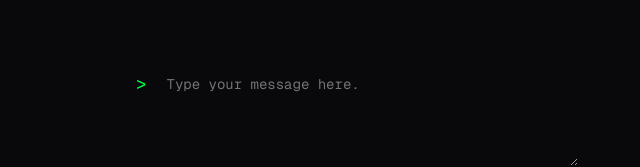
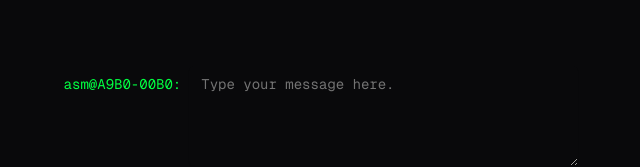
Before and after one commit to asmxes/xorchat, a Next.js app: page / in a window 1280 px wide. Shown: the part 630-797 px from the top of the page, without its empty margins (275-915 px from the left). Built offline with nearby package versions, Linux system fonts and the light colour scheme.

Commit message:
Fix issue #1: done

```diff
--- a/app/globals.css
+++ b/app/globals.css
@@ -24,7 +24,7 @@ body {
 
 /* Stile per la scrollbar */
 ::-webkit-scrollbar {
-  width: 8px; /* Larghezza della scrollbar */
+  width: 4px; /* Larghezza della scrollbar */
 }
 
 ::-webkit-scrollbar-track {
@@ -34,7 +34,7 @@ body {
 ::-webkit-scrollbar-thumb {
   background-color: #ffffff; /* Colore del "thumb" (maniglia della scrollbar) */
   border-radius: 10px; /* Arrotondamento del thumb */
-  border: 3px solid; /* Bordo attorno al thumb, in tinta con il background */
+  border: 1px solid; /* Bordo attorno al thumb, in tinta con il background */
 }
 
 @layer base {
--- a/app/page.js
+++ b/app/page.js
@@ -31,7 +31,7 @@ export default function Home() {
 
   const handleSendMessage = () => {
     if (message.trim()) {
-      setMessages([...messages, { username: "username", text: message }]);
+      setMessages([...messages, { username: "asm", text: message }]);
       setMessage(""); // Pulisce l'input dopo l'invio
     }
   };
@@ -54,7 +54,7 @@ export default function Home() {
     {/* Sezione scrollabile per i messaggi */}
     <ContextMenu>
       <ContextMenuTrigger >
-        <ScrollArea className="w-full h-[40rem] pr-2" ref={scrollAreaRef}>
+        <ScrollArea className="w-full h-[40rem] pr-4" ref={scrollAreaRef}>
           {messages.map((msg, index) => (
             <div key={index} className="flex space-x-2">
               <div className="flex">
@@ -70,7 +70,7 @@ export default function Home() {
                 </TooltipProvider>
                 <div>:</div>
               </div>
-              <div className="text-neutral-500">{msg.text}</div>
+              <div className="text-neutral-400">{msg.text}</div>
             </div>
           ))}
         </ScrollArea>
@@ -84,7 +84,7 @@ export default function Home() {
     {/* Input e pulsante per inviare i messaggi */}
     <div className="flex w-full mt-4 space-x-2">
       {/* <Input type="text" value={message} onChange={(e) => setMessage(e.target.value)} placeholder="Scrivi un messaggio..." /> */}
-      <div className="-ml-4 mt-1 text-lg text-[#00FF41]">&gt;</div>
+      <div className="-ml-[5.5rem] mt-2 text-[#00FF41] w-fit h-fit text-nowrap">asm@A9B0-00B0:</div>
       <Textarea value={message}
       onKeyDown={(e) => {
         if (e.key === "Enter") {
```
